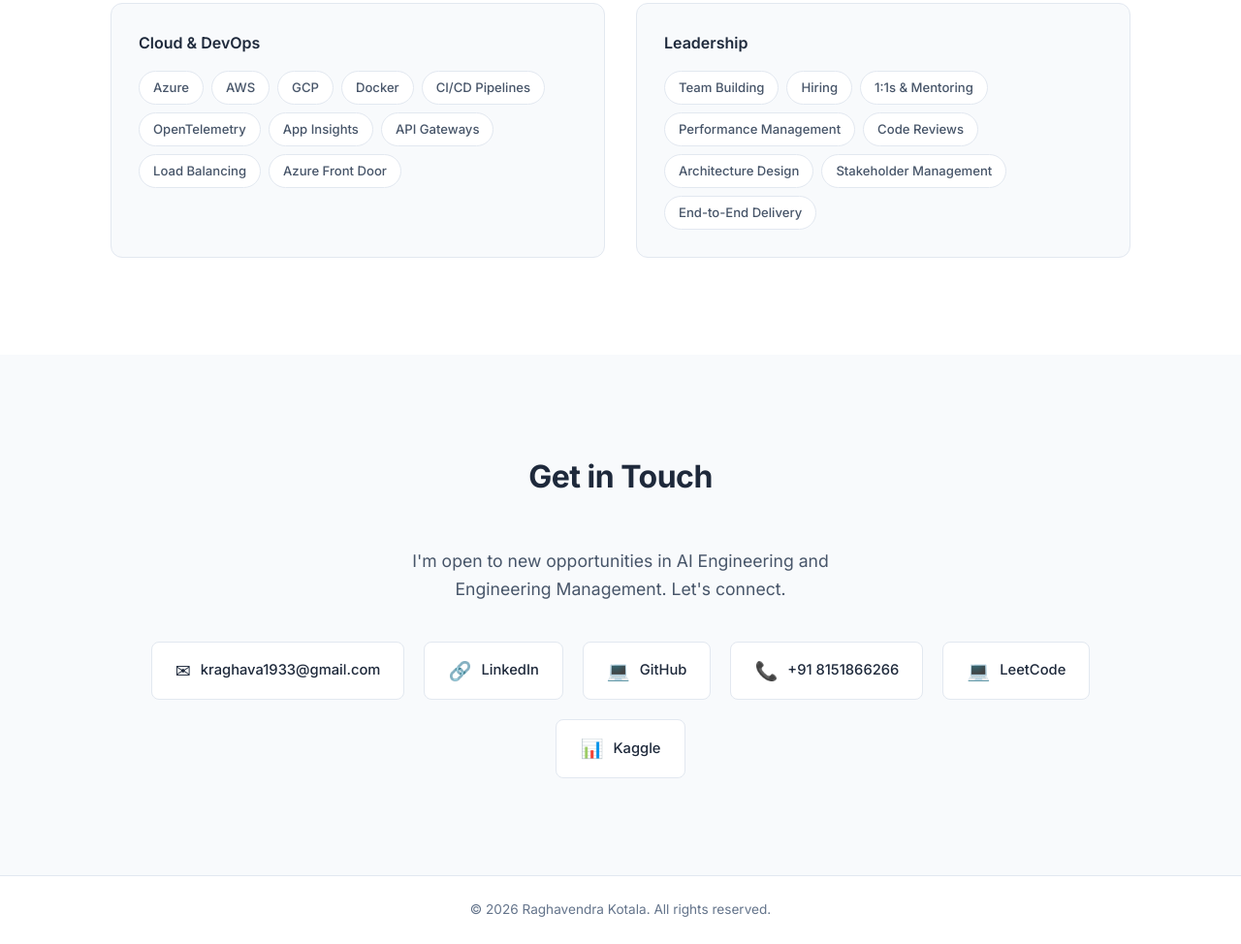
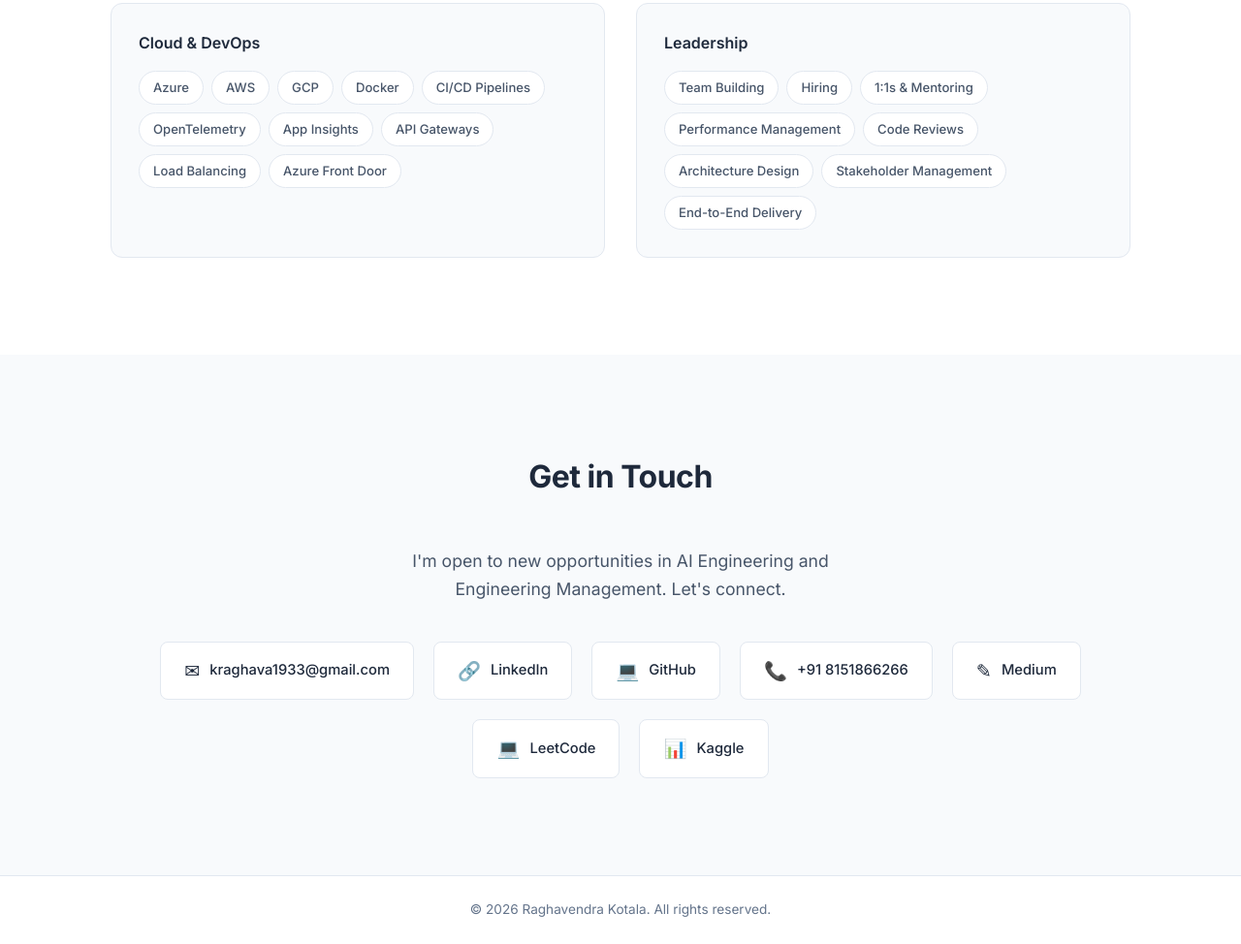
Before and after one commit to kotalaraghava/kotalaraghava.github.io, a plain HTML site: page index.html in a window 1280 px wide. Shown: the part 4514-5488 px from the top of the page at 97% size. Drawn offline with Linux system fonts and the light colour scheme.

Commit message:
Add Medium link to contact section

```diff
--- a/index.html
+++ b/index.html
@@ -326,6 +326,10 @@
                     <span class="contact-icon">&#128222;</span>
                     <span>+91 8151866266</span>
                 </a>
+                <a href="https://raghavakotala.medium.com/" target="_blank" class="contact-item">
+                    <span class="contact-icon">&#9998;</span>
+                    <span>Medium</span>
+                </a>
                 <a href="https://leetcode.com/u/kotala_raghava/" target="_blank" class="contact-item">
                     <span class="contact-icon">&#128187;</span>
                     <span>LeetCode</span>
```
